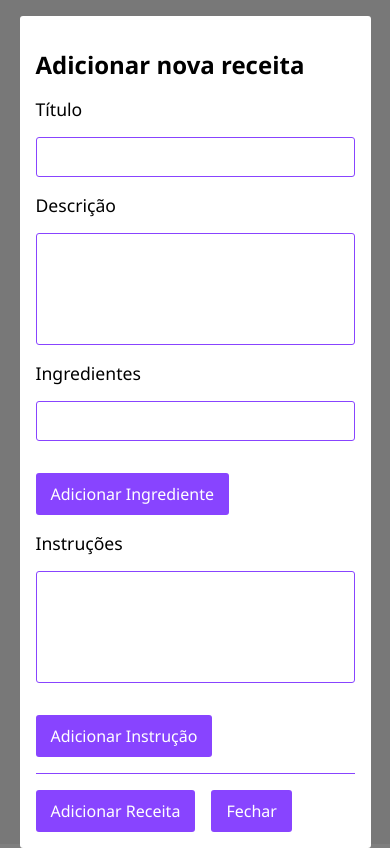
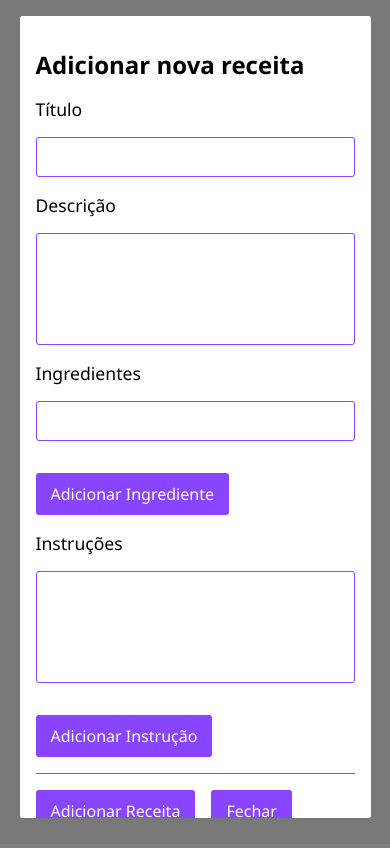
Before and after one commit to barbosadiego/recipe-app-vue, a Vue app: page /recipe/1 in a window 390 px wide. Both pictures are taken after a click on the button "Adicionar Receita". Built offline with nearby package versions, Linux system fonts and the light colour scheme.

Commit message:
update modal and recipe list

```diff
--- a/src/App.vue
+++ b/src/App.vue
@@ -23,7 +23,7 @@
       <RecipePage />
     </router-view>
 
-    <section class="add-recipes" v-show="isActive">
+    <section class="add-recipes" v-if="isActive">
 
       <h2>Adicionar nova receita</h2>
 
@@ -101,7 +101,7 @@ export default {
   },
   methods:{
     shorten(text){
-      return `${text.slice(0,75)}...`
+      return text.length > 75 ? `${text.slice(0,75)}...` : text
     },
     addIngredient(){
       if(this.ingredientText.length){
@@ -235,6 +235,7 @@ a{
       gap: 1rem;
       @media (max-width:768px){
         grid-template-columns: 1fr;
+        justify-items: stretch;
         margin: 1rem;
       }
 
@@ -245,6 +246,7 @@ a{
         display: flex;
         flex-direction: column;
         align-items: flex-start;
+        width: 100%;
 
         p{
           margin-bottom: 1rem;
@@ -261,11 +263,13 @@ a{
     background-color: #fff;
     padding: 1rem;
     box-shadow: 0 0 0 1000px #00000080;
-    position: absolute;
-    z-index: 10;
+    position: fixed;
+    overflow-y: scroll;
+    z-index: 20;
     border-radius: 3px;
-    margin: 1rem;
+    top: 1rem;
     @media (max-width:768px) {
+      height: 95%;
       max-width: 90%;
     }
 
--- a/src/components/RecipePage.vue
+++ b/src/components/RecipePage.vue
@@ -55,6 +55,7 @@ export default {
   justify-content: center;
 
   h1 {
+    padding-top: 0px;
     margin-bottom: 1rem;
   }
 
@@ -69,16 +70,19 @@ export default {
   }
 
   .recipe-info{
+    position: fixed;
+    overflow-y: auto;
+    top: 1rem;
     padding: 1rem;
-    margin-top: 2rem;
     border-radius: 3px;
     width: 600px;
     background-color: #fff;
     box-shadow: 0 0 0 1000px rgba($color: #000000, $alpha: 0.5);
-    z-index: 10;
+    z-index: 20;
     @media (max-width: 768px) {
       top: 1rem;
-      max-width: 90%;
+      width: 90%;
+      min-height: 95%;
     }
 
     .close{
```
